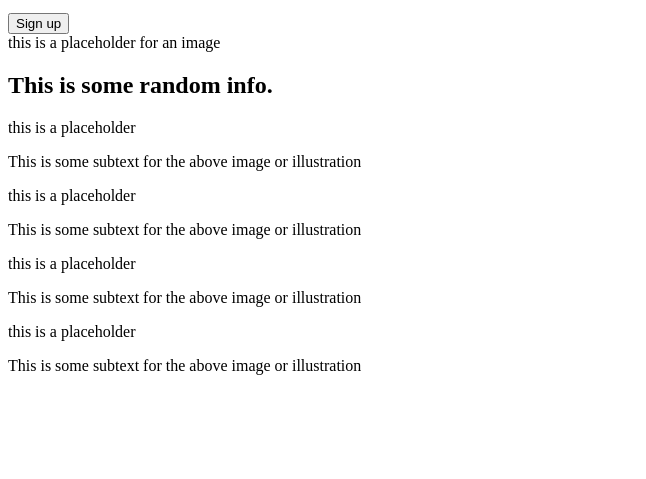
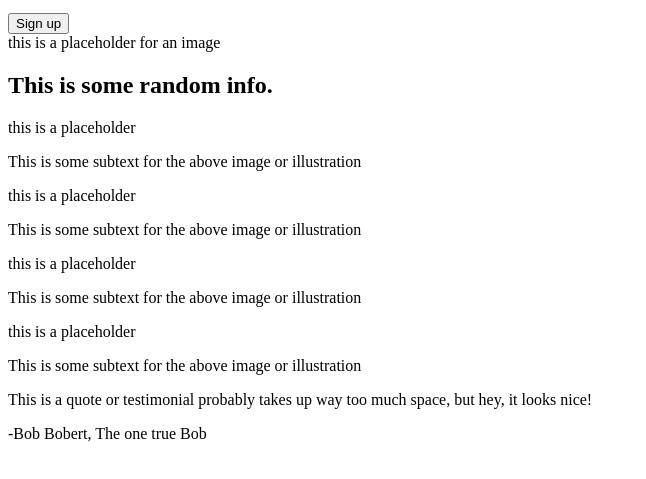
Before and after one commit to thatoneguy087/odin-landing-page, a plain HTML site: page index.html in a window 1280 px wide. Shown: the part 197-676 px from the top of the page, without its empty margins (0-646 px from the left). Drawn offline with Linux system fonts and the light colour scheme.

Commit message:
Add quote block to index.html

```diff
--- a/index.html
+++ b/index.html
@@ -62,8 +62,15 @@
       </div>
     </div>
   </div>
+
   <div class="quote">
-
+    <div class="container">
+      <p class="quote">
+        This is a quote or testimonial probably takes up way too much space,
+        but hey, it looks nice!
+      </p>
+      <p>-Bob Bobert, The one true Bob</p>
+    </div>
   </div>
   <div class="pop-up">
 
```
